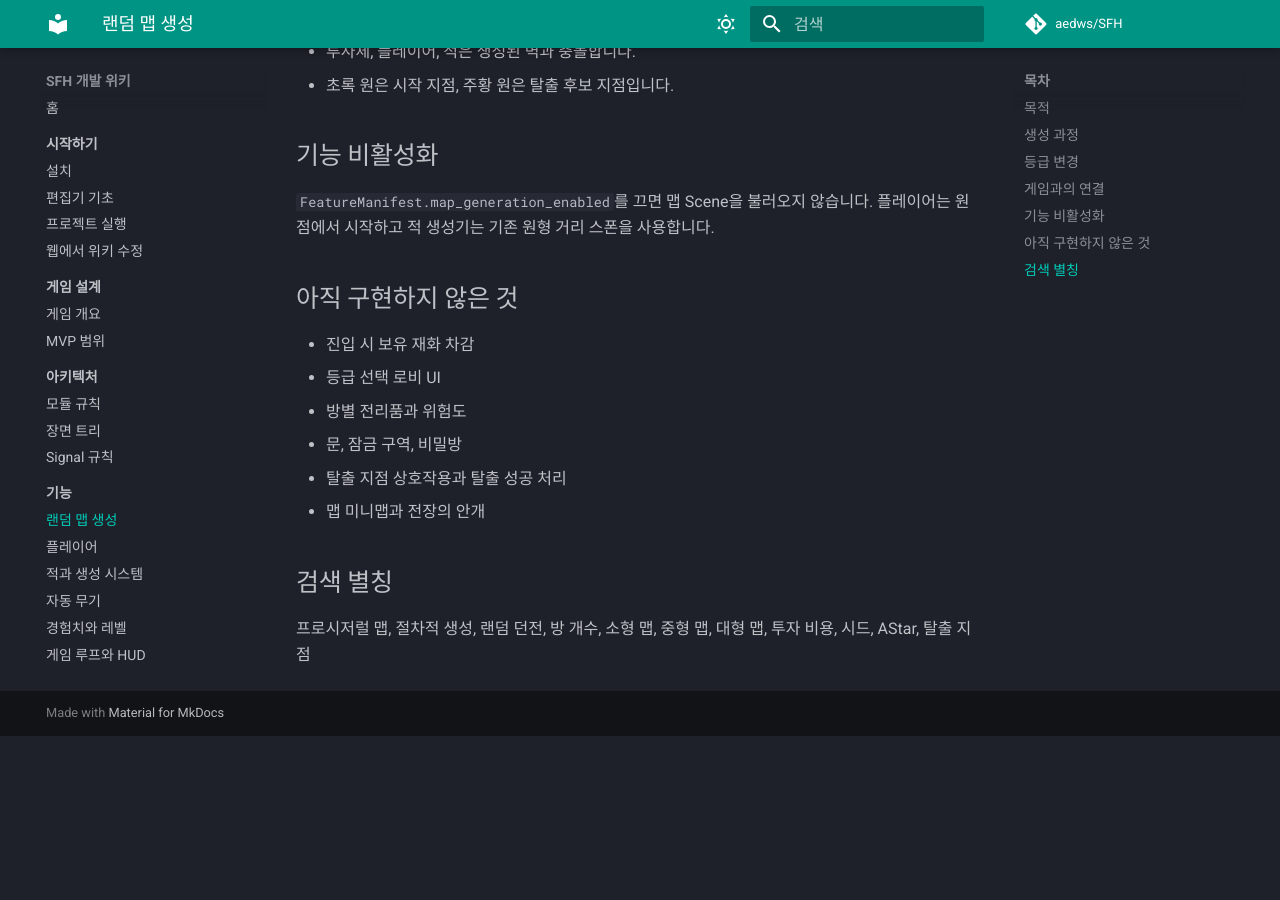
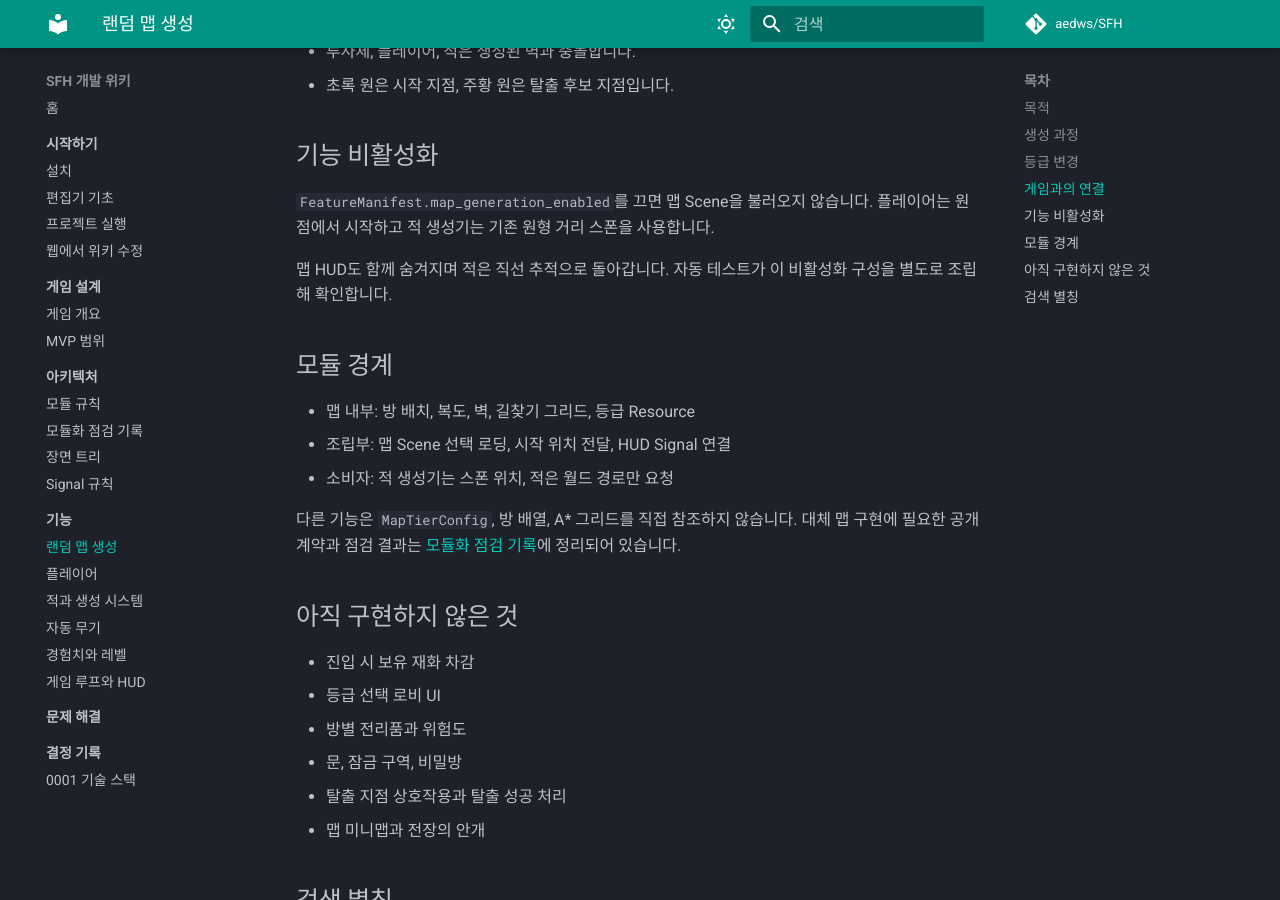
Before and after one commit to aedws/SFH, an MkDocs documentation site: the page built from docs/features/map-generation.md, in a window 1280 px wide and 900 px high, scrolled down 1402 px. Built offline with MkDocs 1.6.1 and Material for MkDocs 9.7.7, drawn with Linux system fonts in a browser that asks for light colours; comment, search, counter and statistics services are not loaded; before the commit the page ends 2138 px from its top, so only the background shows below that.

Commit message:
docs: audit and harden map module boundaries

````diff
--- a/docs/architecture/index.md
+++ b/docs/architecture/index.md
@@ -3,5 +3,6 @@
 SFH는 Godot의 Scene, Node, Resource, Signal을 조합해 기능을 분리합니다.
 
 - [모듈 규칙](module-rules.md)
+- [모듈화 점검 기록](module-audit.md)
 - [장면 트리](scene-tree.md)
 - [Signal 규칙](signals.md)
--- /dev/null
+++ b/docs/architecture/module-audit.md
@@ -0,0 +1,70 @@
+---
+title: 모듈화 점검 기록
+description: 기능을 끄거나 교체할 수 있는지 코드와 자동 테스트로 확인한 기록
+tags:
+  - 모듈
+  - 감사
+  - 의존성
+  - 인터페이스
+  - 비활성화
+---
+
+# 모듈화 점검 기록
+
+## 2026-08-29 랜덤 맵 모듈
+
+결론은 **MVP 단계에서 교체 가능한 선택 모듈로 분리되어 있음**입니다. 맵의 생성 알고리즘과 등급 데이터는 한 기능 폴더 안에 있고, 플레이어·적·무기 모듈은 `MapTierConfig`나 방 배열을 직접 알지 않습니다.
+
+다만 현재 구조는 Godot 애드온 수준의 완전한 플러그인 시스템은 아닙니다. 최상위 `Game`이 기능 경로와 공개 계약을 알고 조립하는 경량 모듈 구조입니다.
+
+## 점검표
+
+| 항목 | 결과 | 근거 |
+|---|---|---|
+| 기능 폴더 응집도 | 통과 | 생성기, Scene, 등급 Resource가 `game/features/map_generation/`에 모여 있음 |
+| 정적 의존성 격리 | 통과 | 다른 기능은 `MapTierConfig`와 맵 내부 Node 경로를 참조하지 않음 |
+| 런타임 선택 로딩 | 통과 | `map_generation_enabled`가 켜진 경우에만 문자열 경로로 Scene을 로드함 |
+| 비활성화 폴백 | 통과 | 맵을 끄면 원점 스폰, 원형 적 스폰, 직선 추적으로 복귀함 |
+| 대체 구현 계약 검사 | 통과 | `Game`과 `EnemySpawner`가 필요한 Signal·메서드 존재 여부를 검사함 |
+| 데이터 분리 | 통과 | 비용, 방 수, 방 크기는 소·중·대형 `.tres` Resource에서 변경 가능 |
+| 자동 검증 | 통과 | 세 등급 연결성 및 맵 비활성화 조립을 스모크 테스트로 확인함 |
+
+## 맵 모듈 공개 계약
+
+대체 맵 Scene도 아래 계약만 제공하면 소비자 코드를 유지할 수 있습니다.
+
+| 종류 | 이름 | 소비자 |
+|---|---|---|
+| Signal | `map_generated(display_name, entry_cost, room_count, maximum_rooms, used_seed)` | HUD |
+| Method | `generate(config, requested_seed)` | `Game` 조립부 |
+| Method | `get_player_spawn_position()` | 플레이어 배치 |
+| Method | `get_enemy_spawn_position(origin, minimum_distance)` | 적 생성기 |
+| Method | `get_world_path(from_world, to_world)` | 적 이동 |
+
+소비자는 구체 클래스 대신 `Node`와 위 메서드의 존재 여부를 사용합니다. 따라서 다른 알고리즘으로 맵 생성기를 교체할 때도 계약만 유지하면 됩니다.
+
+## 의도된 결합
+
+- `Game`은 모듈 Scene의 문자열 경로와 조립 순서를 압니다.
+- `EnemySpawner`는 기본 적 Scene을 참조합니다. 이는 `spawning → enemies` 선언 의존성입니다.
+- 플레이어, 적, 투사체는 생성 벽용 충돌 레이어 `16`을 공유합니다.
+- 맵 전용 스모크 테스트는 맵 기능 경로를 참조합니다. 맵 기능을 완전히 삭제하면 해당 테스트도 함께 제거하거나 교체해야 합니다.
+
+이 결합은 숨겨진 의존성이 아니라 조립부, Manifest 검사, 문서에 드러난 계약으로 관리합니다.
+
+## 다시 점검하는 방법
+
+```powershell
+.\scripts\test-game.cmd
+.\scripts\wiki.cmd build
+```
+
+성공하면 출력에 `map_optional`이 포함됩니다. 이는 맵 기능이 켜진 구성뿐 아니라 꺼진 구성도 정상 조립됐다는 뜻입니다.
+
+## 다음 개선 시점
+
+모듈이 더 늘어나 `Game`의 조립 코드가 커지면 기능마다 설치 객체를 두고 공통 `install(context)` 계약으로 옮깁니다. 현재 규모에서는 문자열 지연 로딩과 명시적 계약 검사가 더 단순하고 추적하기 쉽습니다.
+
+## 검색 별칭
+
+모듈 감사, 의존성 검사, 플러그인 구조, 기능 제거, 기능 교체, 맵 인터페이스, 선택 모듈, 결합도
--- a/docs/architecture/module-rules.md
+++ b/docs/architecture/module-rules.md
@@ -29,6 +29,8 @@
 
 `Game`은 활성화된 기능만 문자열 경로로 불러옵니다. 기능을 끄면 해당 Scene을 로드하지 않으므로, 비활성화 확인 후 관련 기능 폴더를 제거하는 흐름을 시험할 수 있습니다.
 
+구체적인 검사 결과와 허용된 결합은 [모듈화 점검 기록](module-audit.md)에서 확인합니다.
+
 ## 의존성 검사
 
 `FeatureManifest.validation_errors()`가 잘못된 조합을 게임 시작 전에 검사합니다.
@@ -40,6 +42,8 @@
 - `game_over`는 `damage` 필요
 
 맵 생성이 켜지면 플레이어와 적은 생성된 바닥 셀 안에서 생성됩니다. 맵 생성을 끄면 기존의 자유 이동 필드와 직선 추적 방식으로 돌아갑니다.
+
+맵처럼 다른 기능에 서비스를 제공하는 모듈은 구체 클래스를 넘기지 않고 `Node`의 Signal과 공개 메서드로 계약합니다. 조립부는 계약을 확인한 뒤에만 소비자에게 전달합니다.
 
 ## 제거 절차
 
--- a/docs/features/map-generation.md
+++ b/docs/features/map-generation.md
@@ -59,6 +59,16 @@
 
 `FeatureManifest.map_generation_enabled`를 끄면 맵 Scene을 불러오지 않습니다. 플레이어는 원점에서 시작하고 적 생성기는 기존 원형 거리 스폰을 사용합니다.
 
+맵 HUD도 함께 숨겨지며 적은 직선 추적으로 돌아갑니다. 자동 테스트가 이 비활성화 구성을 별도로 조립해 확인합니다.
+
+## 모듈 경계
+
+- 맵 내부: 방 배치, 복도, 벽, 길찾기 그리드, 등급 Resource
+- 조립부: 맵 Scene 선택 로딩, 시작 위치 전달, HUD Signal 연결
+- 소비자: 적 생성기는 스폰 위치, 적은 월드 경로만 요청
+
+다른 기능은 `MapTierConfig`, 방 배열, A* 그리드를 직접 참조하지 않습니다. 대체 맵 구현에 필요한 공개 계약과 점검 결과는 [모듈화 점검 기록](../architecture/module-audit.md)에 정리되어 있습니다.
+
 ## 아직 구현하지 않은 것
 
 - 진입 시 보유 재화 차감
--- a/mkdocs.yml
+++ b/mkdocs.yml
@@ -67,6 +67,7 @@
   - 아키텍처:
       - architecture/index.md
       - 모듈 규칙: architecture/module-rules.md
+      - 모듈화 점검 기록: architecture/module-audit.md
       - 장면 트리: architecture/scene-tree.md
       - Signal 규칙: architecture/signals.md
   - 기능:
````
Also changed, not shown: 4 other files.
